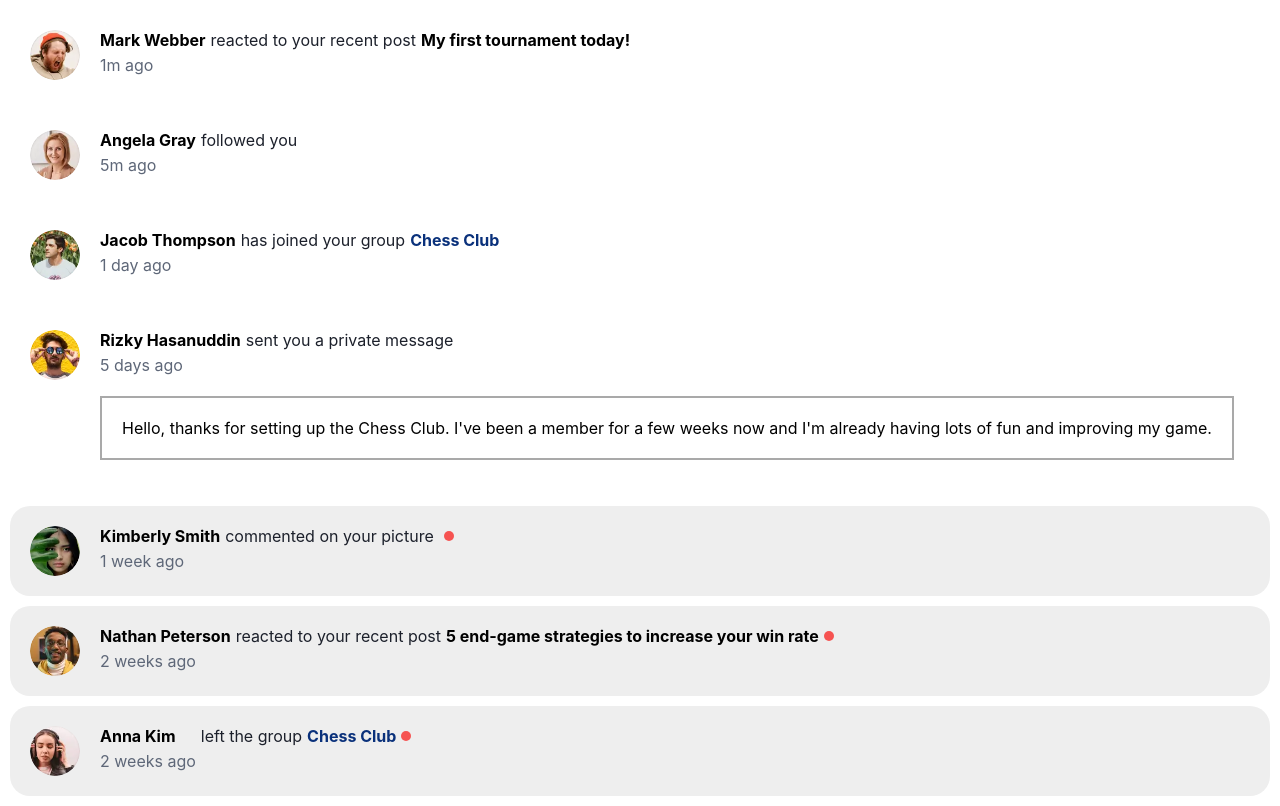
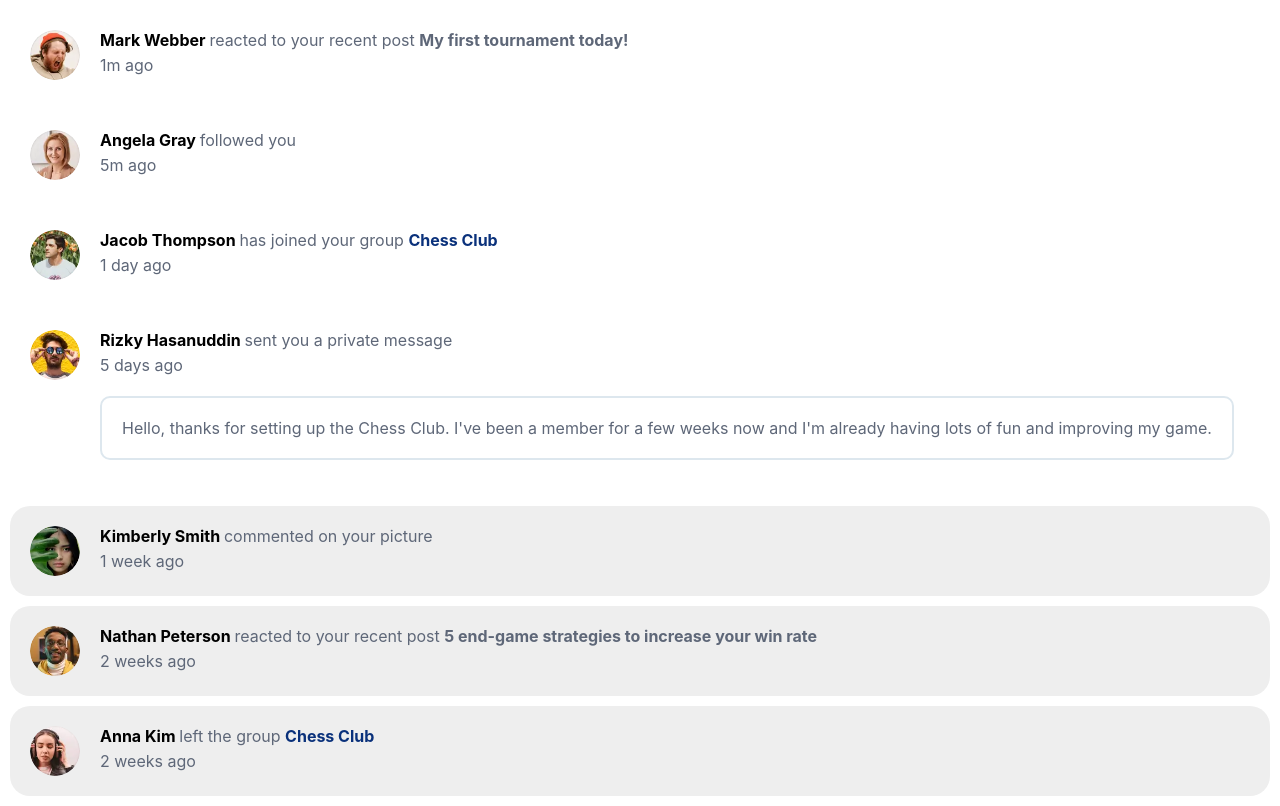
Before and after one commit to ayman-alkhatib/notifications-list-react, a React (Create React App) app: page / in a window 1280 px wide. Built offline with nearby package versions, Linux system fonts and the light colour scheme.

Commit message:
modify the layout of the notification component from grid to flexbox

```diff
--- a/src/components/Notification.jsx
+++ b/src/components/Notification.jsx
@@ -20,6 +20,7 @@ function Notification({ notificationObject }) {
     >
       <Avatar imgSrc={avatar} />
       <div className={styles.textBox}>
+        <div className="notificationBody">
           <span className={styles.username}>
             <strong> {username} </strong>
           </span>
@@ -31,13 +32,14 @@ function Notification({ notificationObject }) {
               style={{
                 color: notificationType.toLowerCase().includes("group")
                   ? "hsl(219, 85%, 26%)"
-                : "",
+                  : "hsl(219, 12%, 42%)",
               }}
             >
               {" "}
               {target}{" "}
             </span>
           )}
+        </div>
         <span className={styles.timestamp}> {timestamp} </span>
         {messagePreview && <p> {messagePreview} </p>}
       </div>
--- a/src/components/Notification.module.css
+++ b/src/components/Notification.module.css
@@ -12,39 +12,41 @@
     background-color: #eee;
 }
 
-.notification span {
+
+/* .notification span {
     text-wrap: nowrap;
+} */
+
+.textBox {
+    display: flex;
+    flex-direction: column;
+    gap: 5px;
+    align-items: flex-start;
 }
 
-.textBox {
-    display: grid;
-    gap: 5px;
-    align-items: center;
-}
 
-.username {
-    grid-area: 1/1/2/2;
-}
 
 .notificationType {
-    grid-area: 1/2/2/3;
-    color: hsl(224, 21%, 14%);
+    color: hsl(219, 12%, 42%);
 }
 
 .target {
-    grid-area: 1/3/2/4;
     font-weight: bold;
 }
 
 .timestamp {
-    grid-area: 2/1/3/2;
     color: hsl(219, 12%, 42%);
 }
 
 .notification p {
-    grid-area: 3/1/4/4;
-    border: 2px solid darkgrey;
+    border: 2px solid hsl(205, 33%, 90%);
+    color: hsl(219, 12%, 42%);
     padding: 20px;
+    border-radius: 10px;
+    -webkit-border-radius: 10px;
+    -moz-border-radius: 10px;
+    -ms-border-radius: 10px;
+    -o-border-radius: 10px;
 }
 
 .activeNotification {
@@ -52,5 +54,4 @@
     width: 10px;
     height: 10px;
     border-radius: 25px;
-    grid-area: 1/4/2/5;
 }
--- a/src/index.css
+++ b/src/index.css
@@ -1,5 +1,6 @@
 body {
   margin: 0;
+  padding: 0;
   font-family: -apple-system, BlinkMacSystemFont, 'Segoe UI', 'Roboto', 'Oxygen',
     'Ubuntu', 'Cantarell', 'Fira Sans', 'Droid Sans', 'Helvetica Neue',
     sans-serif;
@@ -11,3 +12,7 @@ code {
   font-family: source-code-pro, Menlo, Monaco, Consolas, 'Courier New',
     monospace;
 }
+
+p {
+  font-size: 16px
+}
```
Lines whose indentation alone changed are shown as unchanged.
